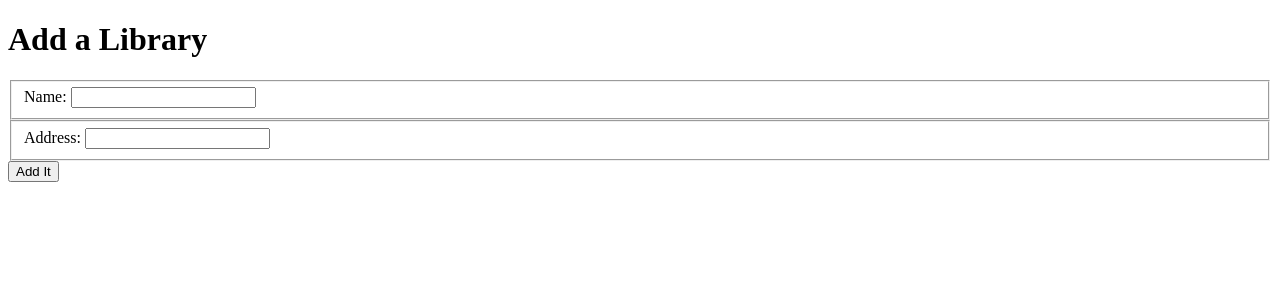
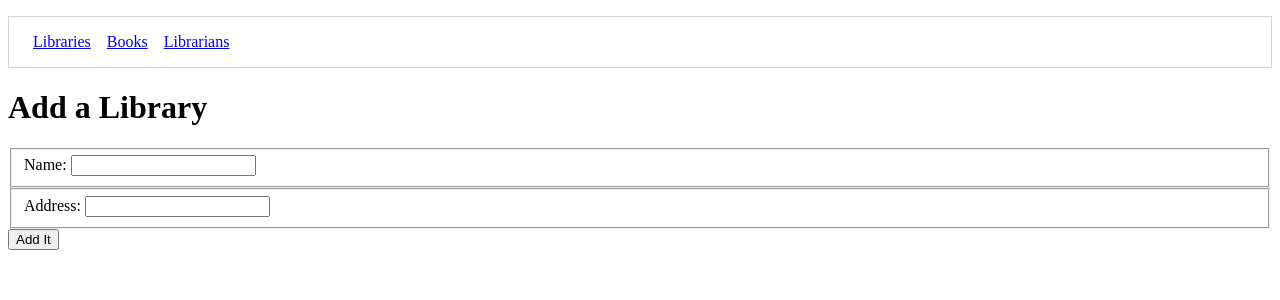
Before and after one commit to tyler-simeone/First-Django-Project, a Django app: page /library/form/ in a window 1280 px wide. Shown: the top 300 px of the page. Run offline with Django 3.2, Linux system fonts and the light colour scheme; the visitor is signed in with stand-in values (Sample User, id 1).

Commit message:
Nav bar added to base template

```diff
--- a/libraryproject/libraryapp/templates/shared/base.html
+++ b/libraryproject/libraryapp/templates/shared/base.html
@@ -5,9 +5,30 @@
 <head>
     <meta charset="utf-8">
     <title>Library</title>
+
+    <style>
+        .navList {
+            list-style-type: none;
+            display: flex;
+            border: 1px solid lightgray;
+            padding: 1em;
+        }
+
+        .navList__route {
+            margin: 0 0.5em
+        }
+    </style>
 </head>
 
 <body>
+
+    <nav id="site-nav">
+        <ol class="navList">
+            <li class="navList__route"><a href="{% url 'libraryapp:libraries' %}">Libraries</a></li>
+            <li class="navList__route"><a href="{% url 'libraryapp:books' %}">Books</a></li>
+            <li class="navList__route"><a href="{% url 'libraryapp:librarians' %}">Librarians</a></li>
+        </ol>
+    </nav>
 
     {% block content %}
     {% endblock %}
```
